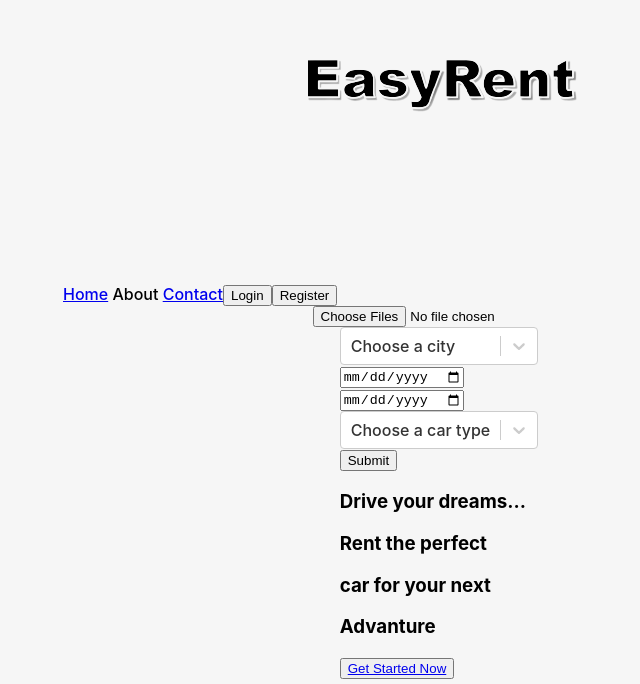
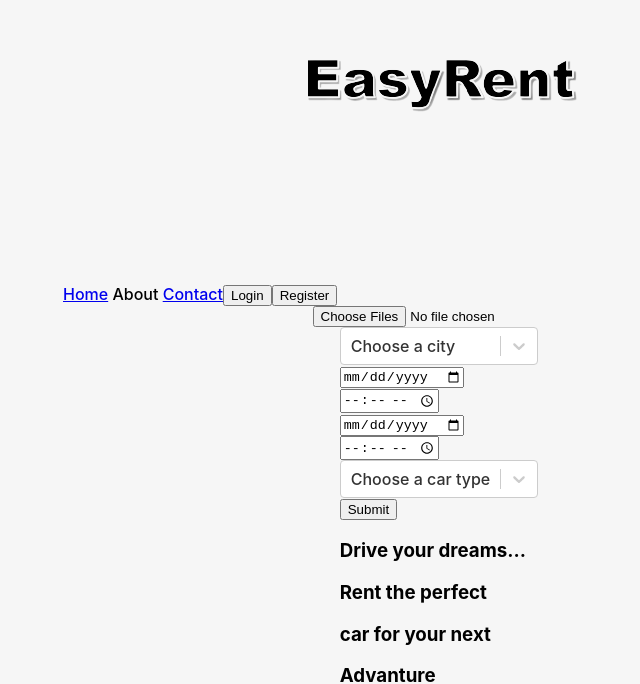
Before and after one commit to easyrent11/EasyRent, a React (Create React App) app in the folder client/: page / in a window 1280 px wide. Shown: the part 123-807 px from the top of the page, without its empty margins (201-841 px from the left). Built offline with nearby package versions, Linux system fonts and the light colour scheme.

Commit message:
Fixed time layout

```diff
--- a/client/src/components/SearchCar.js
+++ b/client/src/components/SearchCar.js
@@ -42,8 +42,8 @@ export default function SearchCar() {
   const handleReturnDateChange = (e) => {
     setReturnDate(e.target.value);
   };
-  // const handleFromTimeChange = (e) => {setFromTime(e.target.value);}
-  // const handleToTimeChange = (e) => {setToTime(e.target.value);}
+  const handleFromTimeChange = (e) => {setFromTime(e.target.value);}
+  const handleToTimeChange = (e) => {setToTime(e.target.value);}
 
 
   // function that will run once we submit the form and will send the search info to the backend and recieve the result back.
@@ -56,8 +56,8 @@ export default function SearchCar() {
       pickupDate: pickupDate,
       returnDate: returnDate,
       carType: carType,
-      startTime: "10:00:00",
-      endTime: "14:00:00",
+      startTime: fromTime,
+      endTime: toTime,
     };
 
     searchCars(requestData)
@@ -71,10 +71,10 @@ export default function SearchCar() {
 
   return (
     <form
-      className="grid grid-cols-4 gap-4 p-4 pt-6 w-1/2"
+      className="flex items-center justify-center flex-wrap w-1/2 border-2 border-red-500"
       onSubmit={handleFormSubmit}
     >
-      <div className="col-span-2 md:col-span-1">
+      <div className="flex-2 m-2 p-2">
         <Select
           id="city"
           value={{ value: city, label: selectedCityLabel }}
@@ -84,7 +84,7 @@ export default function SearchCar() {
         />
       </div>
 
-      <div className="col-span-2 md:col-span-1">
+      <div className="m-2 p-2">
         <input
           type="date"
           id="pickupdate"
@@ -94,17 +94,37 @@ export default function SearchCar() {
         />
       </div>
 
-      <div className="col-span-2 md:col-span-1">
+      <div className="m-2 p-2">
+        <input
+          type="time"
+          id="fromtime"
+          value={fromTime}
+          onChange={handleFromTimeChange}
+          className="w-full p-1.5 rounded-md"
+        />
+      </div>
+
+      <div className="m-2 p-2">
         <input
           type="date"
           id="returnDate"
           value={returnDate}
           onChange={handleReturnDateChange}
-          className="w-full p-1.5  rounded-md"
+          className="w-full p-1.5 rounded-md"
         />
       </div>
 
-      <div className="col-span-2 md:col-span-1">
+      <div className="m-2 p-2">
+        <input
+          type="time"
+          id="totime"
+          value={toTime}
+          onChange={handleToTimeChange}
+          className="w-full p-1.5 rounded-md"
+        />
+      </div>
+
+      <div className="flex-2 m-2 p-2">
         <Select
           id="carType"
           value={{ value: carType, label: selectedCarTypeLabel }}
@@ -115,8 +135,8 @@ export default function SearchCar() {
         />
       </div>
 
-      <div className="col-span-5 flex justify-center items-center">
-        <button  type="submit" className="bg-black text-1xl mt-4 text-white p-2 w-full md:w-1/1 lg:w-1/4 rounded-md">
+      <div className="col-span-4 flex w-2/12 justify-center items-center">
+        <button type="submit" className="bg-black text-1xl mt-4 text-white p-2 w-full rounded-md mb-2">
           Submit
         </button>
       </div>
```
